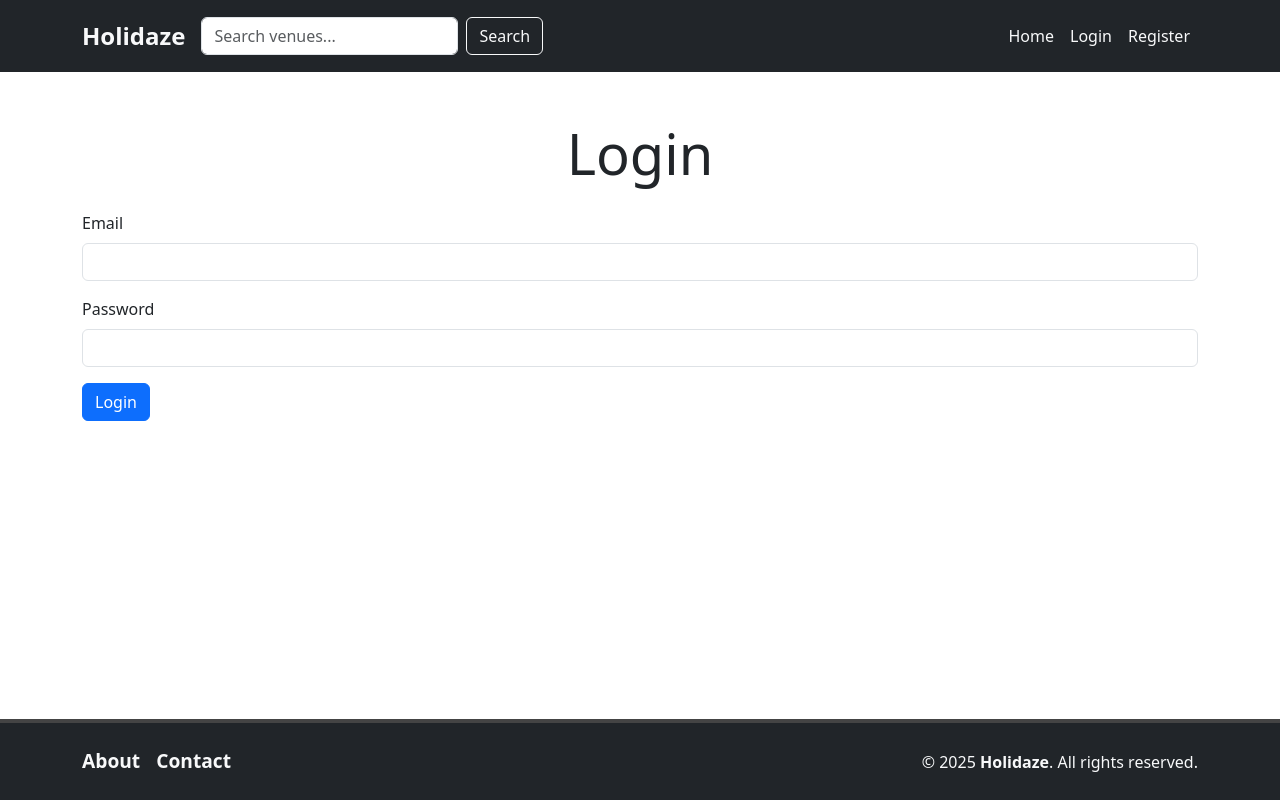
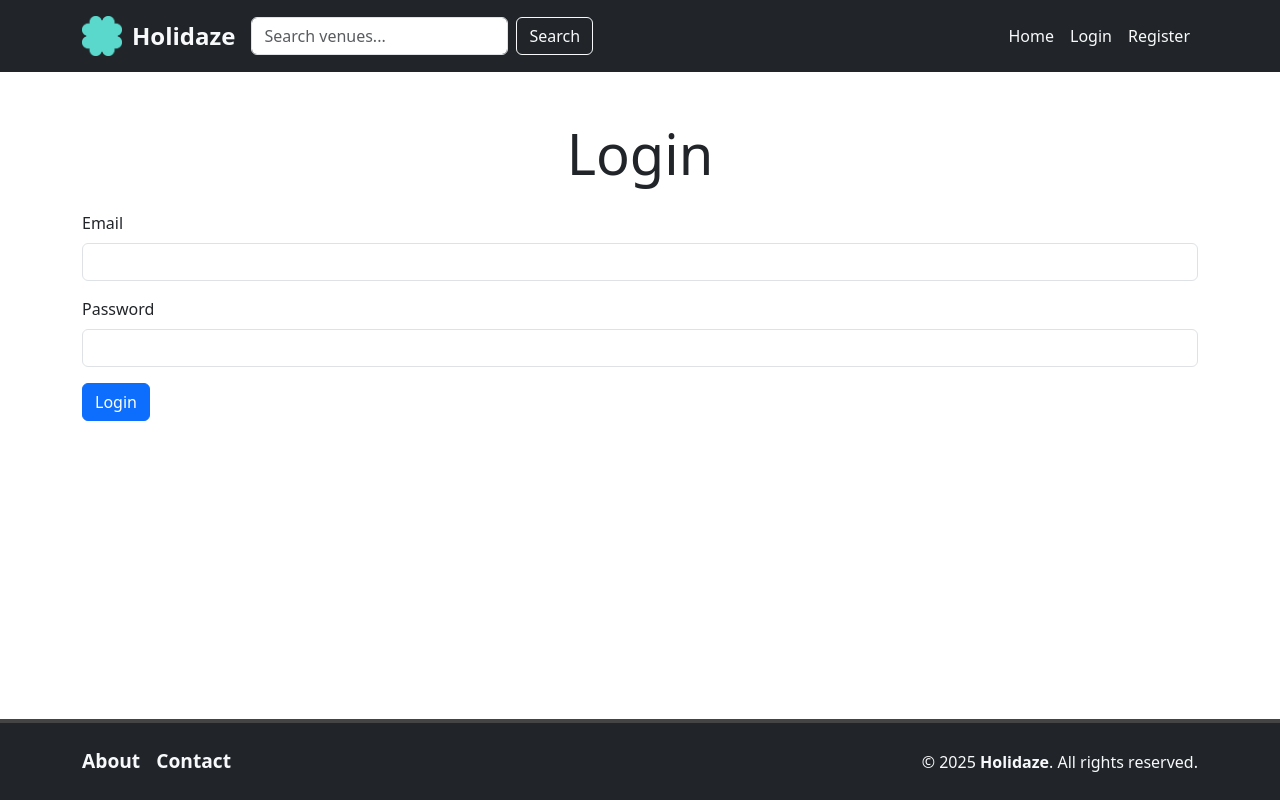
Before and after one commit to robfil50219/project-exam-2, a React (Create React App) app: page /login in a window 1280 px wide. Built offline with nearby package versions, Linux system fonts and the light colour scheme.

Commit message:
logo added to header

```diff
--- a/src/components/Header.js
+++ b/src/components/Header.js
@@ -23,10 +23,16 @@ const Header = () => {
   return (
     <header className="py-3 bg-dark text-light">
       <div className="container d-flex flex-wrap align-items-center justify-content-between">
-        {/* Left: Brand and Search */}
+        {/* Left: Logo, Brand and Search */}
         <div className="d-flex align-items-center">
-          <Link to="/" className="text-light text-decoration-none fs-4 fw-bold me-3">
-            Holidaze
+          {/* Logo */}
+          <Link to="/" className="d-flex align-items-center text-light text-decoration-none me-3">
+            <img
+              src={process.env.PUBLIC_URL + '/logoBlue.png'}
+              alt="Logo"
+              style={{ height: '40px', marginRight: '10px' }}
+            />
+            <span className="fs-4 fw-bold">Holidaze</span>
           </Link>
           <form onSubmit={handleSearchSubmit} className="d-flex">
             <input
@@ -45,22 +51,15 @@ const Header = () => {
         {/* Right: Navigation Links */}
         <ul className="nav">
           <li className="nav-item">
-            <Link to="/" className="nav-link px-2 text-light">
-              Home
-            </Link>
+            <Link className="nav-link px-2 text-light" to="/">Home</Link>
           </li>
           {token ? (
             <>
               <li className="nav-item">
-                <Link to="/profile" className="nav-link px-2 text-light">
-                  Profile
-                </Link>
+                <Link className="nav-link px-2 text-light" to="/profile">Profile</Link>
               </li>
               <li className="nav-item">
-                <button
-                  onClick={handleLogout}
-                  className="nav-link btn btn-link text-light px-2"
-                >
+                <button className="nav-link btn btn-link text-light px-2" onClick={handleLogout}>
                   Logout
                 </button>
               </li>
@@ -68,14 +67,10 @@ const Header = () => {
           ) : (
             <>
               <li className="nav-item">
-                <Link to="/login" className="nav-link px-2 text-light">
-                  Login
-                </Link>
+                <Link className="nav-link px-2 text-light" to="/login">Login</Link>
               </li>
               <li className="nav-item">
-                <Link to="/register" className="nav-link px-2 text-light">
-                  Register
-                </Link>
+                <Link className="nav-link px-2 text-light" to="/register">Register</Link>
               </li>
             </>
           )}
```
